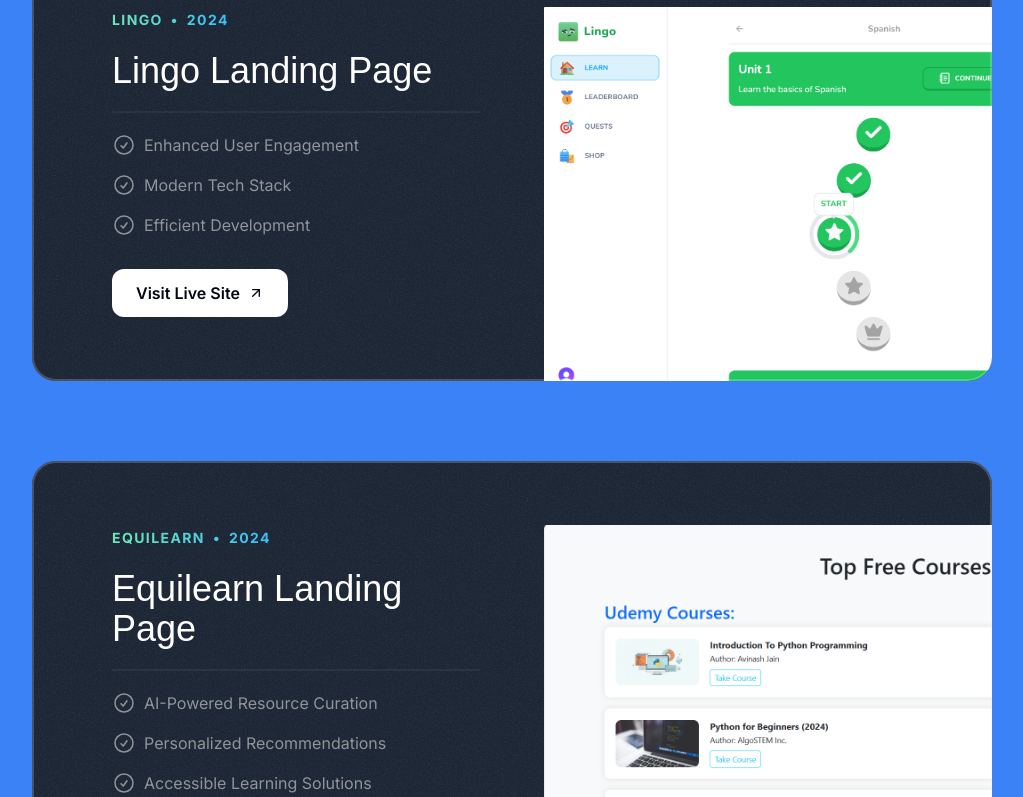
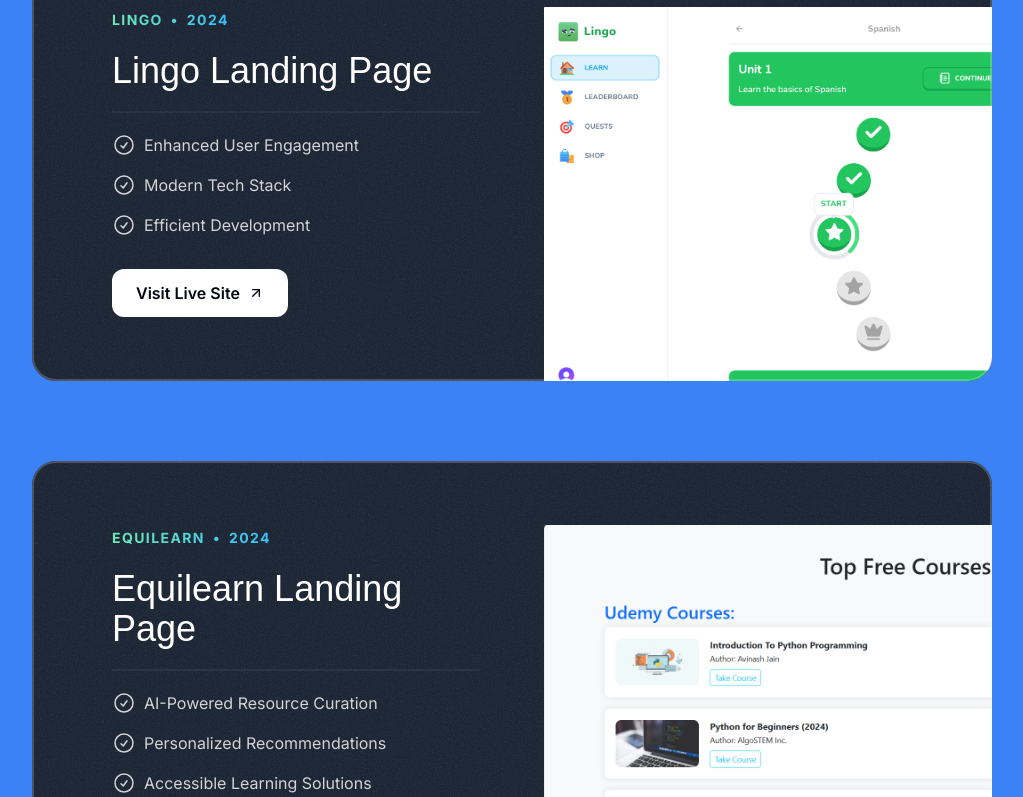
Before and after one commit to emmaeng680/emmanuel-a-oppong-portfolio, a Next.js app: page / in a window 1280 px wide. Shown: the part 1323-2120 px from the top of the page, without its empty margins (128-1151 px from the left). Built offline with nearby package versions, Linux system fonts and the light colour scheme; a web font is replaced by a local one.

Commit message:
Update Projects.tsx

```diff
--- a/src/sections/Projects.tsx
+++ b/src/sections/Projects.tsx
@@ -101,7 +101,7 @@ export const ProjectsSection = () => {
                     <hr className='border-t-2 border-white/5 mt-4 md:mt-5'/>
                     <ul className='flex flex-col gap-4 mt-4 md:mt-5'>
                       {project.results.map(result => (
-                          <li className='flex gap-2 text-sm md:text-base text-white/50' key={result.title}>
+                          <li className='flex gap-2 text-sm md:text-base text-white/80' key={result.title}>
                             <CheckCircleIcon className='size-5 md:size-6'/>
                             <span>{result.title}</span>
                           </li>
```
